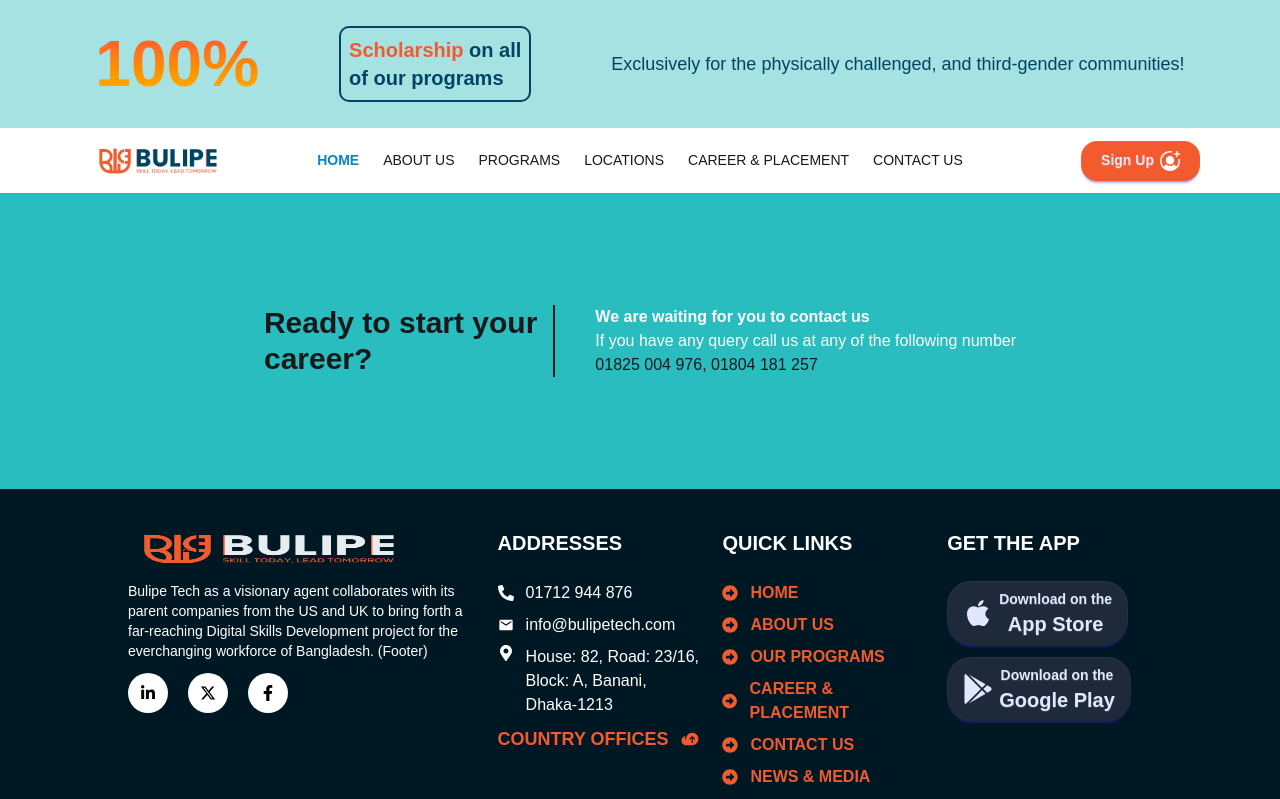
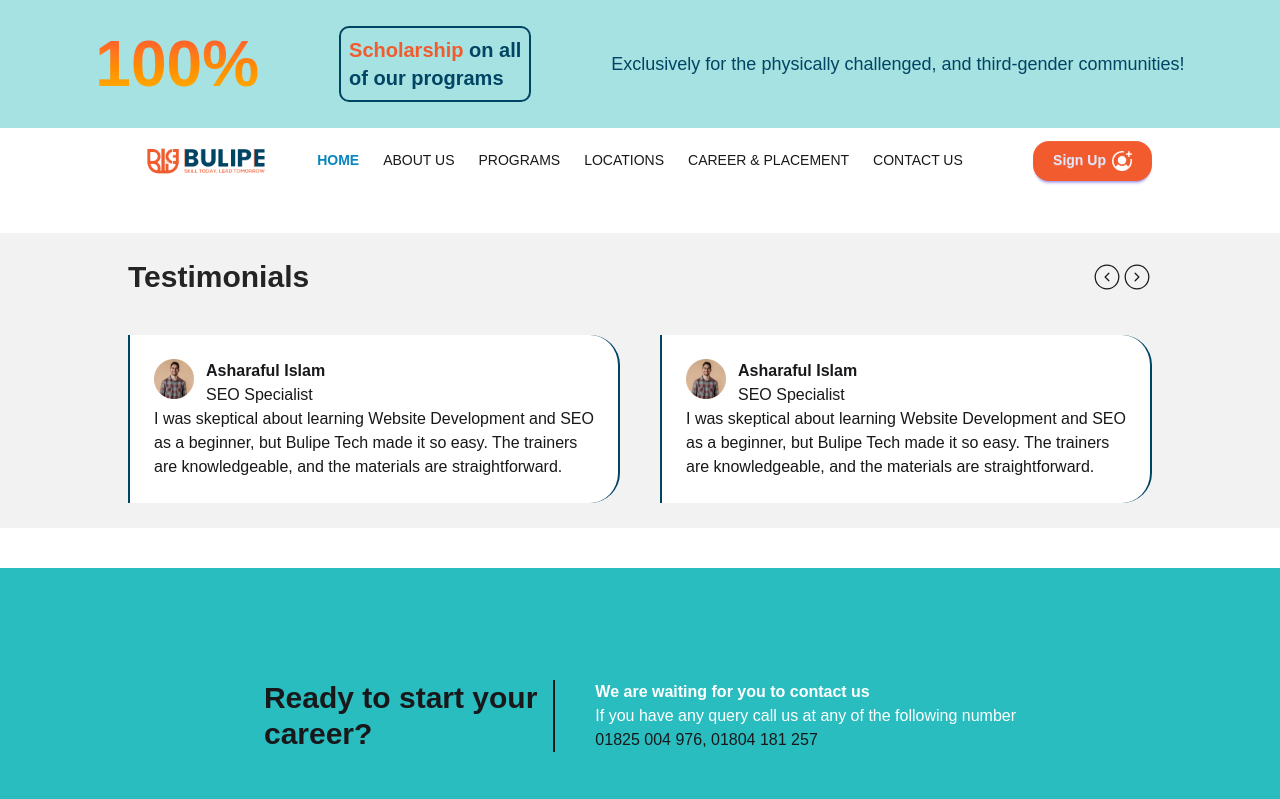
Before and after one commit to sajib25003/bulipe-tech-practical-test, a React (Vite) app: page / in a window 1280 px wide. Shown: the top 799 px of the page. Built offline with nearby package versions, Linux system fonts and the light colour scheme.

Commit message:
testimonial section added

```diff
--- a/src/App.tsx
+++ b/src/App.tsx
@@ -3,6 +3,7 @@
 import Footer from "./Components/Footer";
 import Footer2 from "./Components/Footer2";
 import NavBar from "./Components/NavBar";
+import Testimonials from "./Components/Testimonials";
 import TopBar from "./Components/TopBar";
 
 function App() {
@@ -11,7 +12,10 @@
       <TopBar />
 
       <NavBar />
-      <Advertise/>
+      <div className="mx-[10%]">
+      </div>
+        <Testimonials />
+      <Advertise />
       <Footer2 />
       <Footer />
     </div>
--- a/src/Components/NavBar.tsx
+++ b/src/Components/NavBar.tsx
@@ -40,7 +40,7 @@
   );
 
   return (
-    <nav className="navbar bg-base-100 px-20">
+    <nav className="navbar bg-base-100 px-[10%]">
       <div className="navbar-start">
         <div className="dropdown">
           <div
--- /dev/null
+++ b/src/Components/Testimonials.tsx
@@ -0,0 +1,48 @@
+import { CiCircleChevLeft, CiCircleChevRight } from "react-icons/ci";
+import userImg from "../assets/userImg.png";
+
+const Testimonials = () => {
+  return (
+    <section className="my-10 bg-[#F2F2F2] py-[2%] px-[10%]">
+      <div className="flex justify-between items-center ">
+        <h3 className="text-[#242424] font-bold text-3xl ">Testimonials</h3>
+        <div className="flex items-center">
+          <CiCircleChevLeft className="text-3xl" />
+          <CiCircleChevRight className="text-3xl" />
+        </div>
+      </div>
+      <div className="flex items-center gap-10 mt-10">
+        <div className="box-border border-l-2 border-l-[#004464] border-r-2 border-r-[#004464] rounded-r-[30px] rounded-l-none bg-white p-6">
+          <div className="flex items-start gap-3">
+            <img src={userImg} className="h-10 w-10" />
+            <div>
+              <h4 className="font-bold">Asharaful Islam</h4>
+              <p>SEO Specialist</p>
+            </div>
+          </div>
+          <p>
+            I was skeptical about learning Website Development and SEO as a
+            beginner, but Bulipe Tech made it so easy. The trainers are
+            knowledgeable, and the materials are straightforward.
+          </p>
+        </div>
+        <div className="box-border border-l-2 border-l-[#004464] border-r-2 border-r-[#004464] rounded-r-[30px] rounded-l-none bg-white p-6">
+          <div className="flex items-start gap-3">
+            <img src={userImg} className="h-10 w-10" />
+            <div>
+              <h4 className="font-bold">Asharaful Islam</h4>
+              <p>SEO Specialist</p>
+            </div>
+          </div>
+          <p>
+            I was skeptical about learning Website Development and SEO as a
+            beginner, but Bulipe Tech made it so easy. The trainers are
+            knowledgeable, and the materials are straightforward.
+          </p>
+        </div>
+      </div>
+    </section>
+  );
+};
+
+export default Testimonials;
```
Also changed, not shown: src/assets/userImg.png (added).
